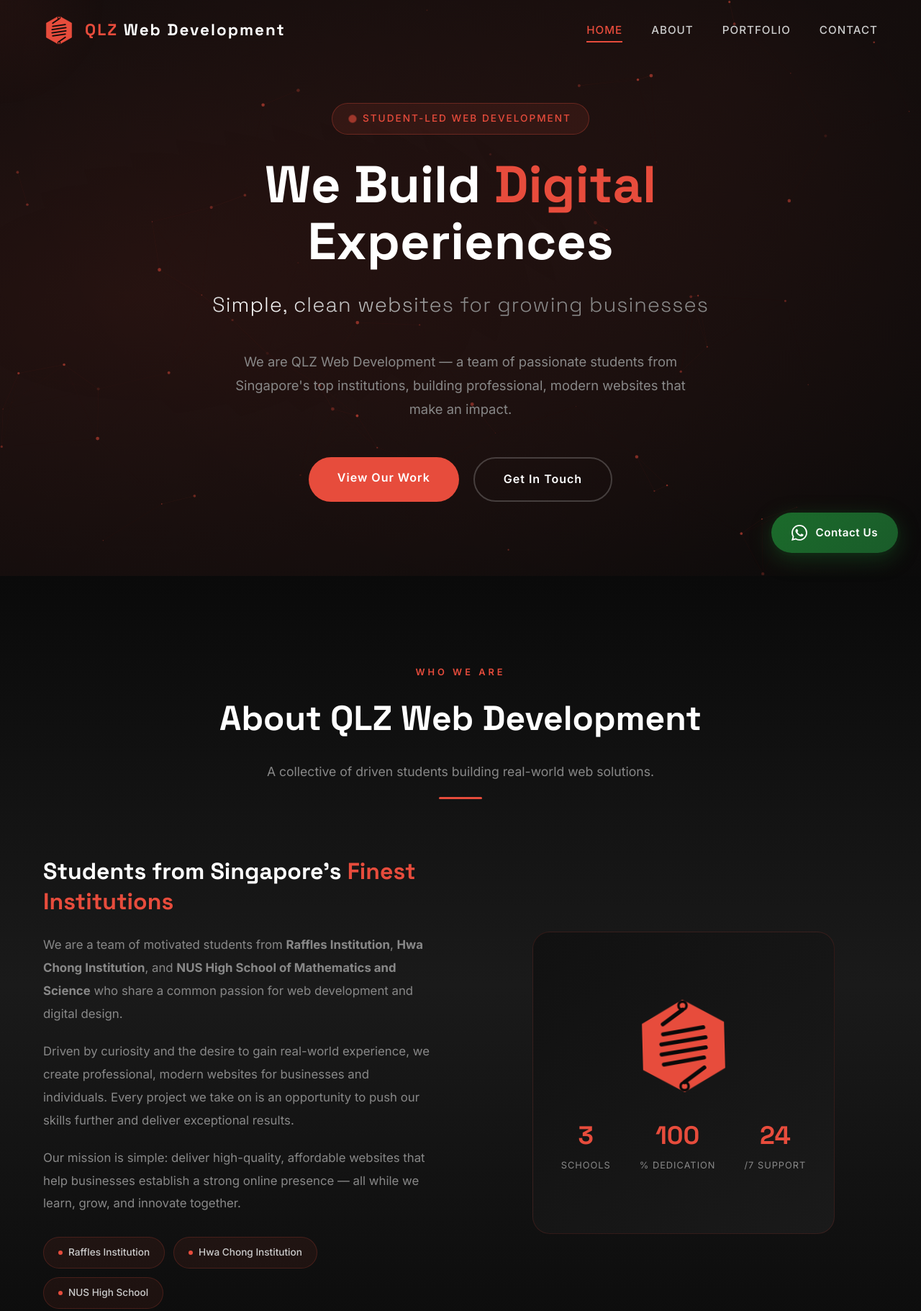
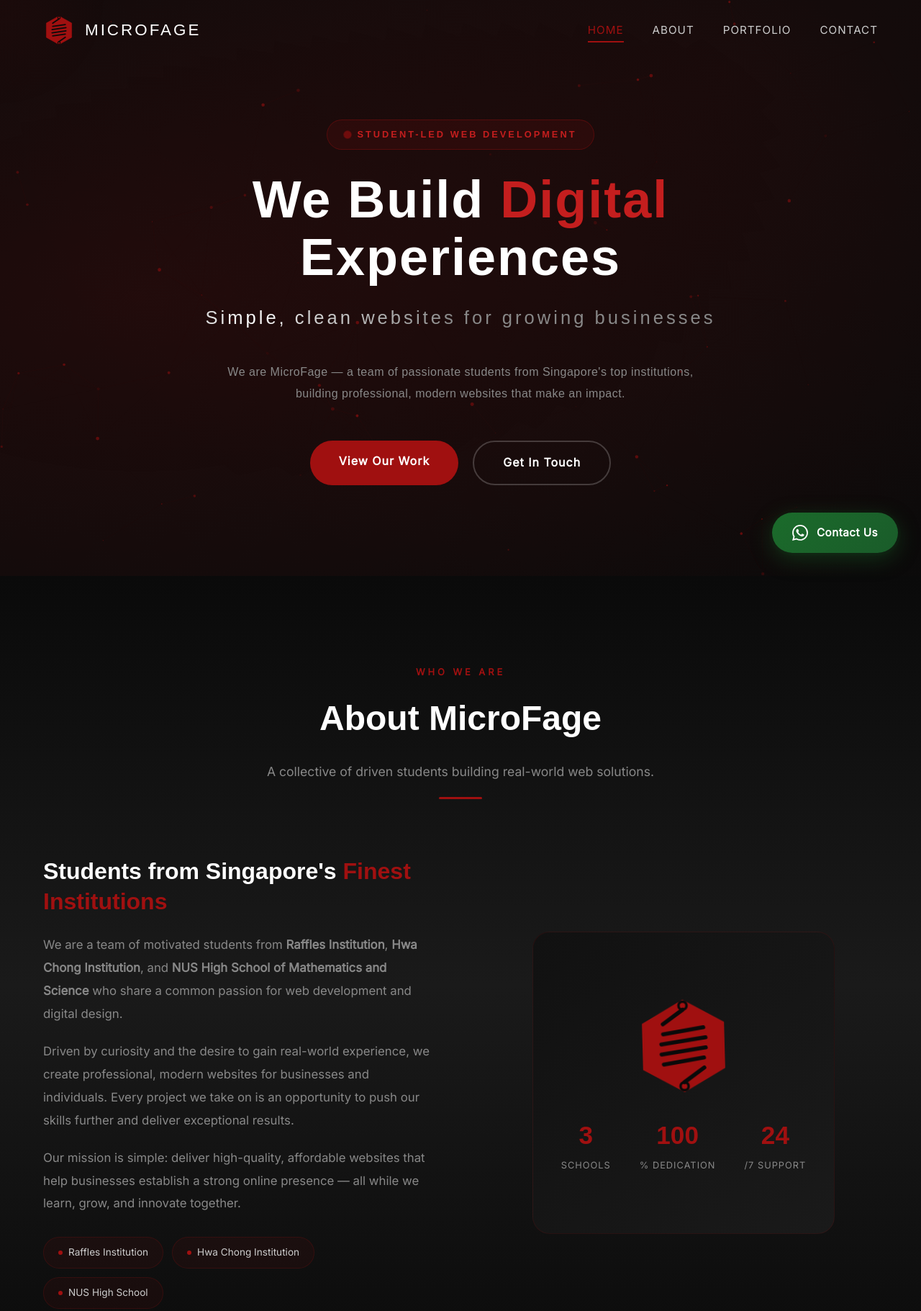
Before and after one commit to le-pain-531/MicroFage, a plain HTML site: page index.html in a window 1280 px wide. Shown: the top 1821 px of the page at 72% size. Drawn offline with Linux system fonts and the light colour scheme; a small style sheet from the web is missing.

Commit message:
Rename project from QLZ Web Development to MicroFage

```diff
--- a/index.html
+++ b/index.html
@@ -3,16 +3,20 @@
 <head>
     <meta charset="UTF-8">
     <meta name="viewport" content="width=device-width, initial-scale=1.0">
-    <title>QLZ Web Development</title>
+    <title>MicroFage</title>
     <style>
         /* ===== FONTS & RESET ===== */
-        @import url('https://fonts.googleapis.com/css2?family=Inter:wght@300;400;500;600;700;800;900&family=Space+Grotesk:wght@300;400;500;600;700&display=swap');
+        @import url('https://cdn.jsdelivr.net/npm/@fontsource/inter@5.0.18/index.min.css');
+        @import url('https://cdn.jsdelivr.net/npm/@fontsource/space-grotesk@5.0.18/index.min.css');
+        @import url('https://cdn.jsdelivr.net/npm/@fontsource/orbitron@5.0.18/index.min.css');
+        @import url('https://cdn.jsdelivr.net/npm/@fontsource/azonix@5.0.18/index.min.css');
         * { margin: 0; padding: 0; box-sizing: border-box; }
 
         /* ===== CSS VARIABLES ===== */
         :root {
-            --red-primary: #e74c3c;
-            --red-dark: #c0392b;
+            --red-primary: #a01010;
+            --red-dark: #6b0f0f;
+            --red-accent: #c41e1e;
             --black-primary: #0a0a0a;
             --black-soft: #1a1a1a;
             --black-card: #111111;
@@ -59,7 +63,7 @@
             background: rgba(10, 10, 10, 0.95);
             backdrop-filter: blur(20px);
             padding: 14px 60px;
-            box-shadow: 0 4px 30px rgba(231, 76, 60, 0.15);
+            box-shadow: 0 4px 30px rgba(160, 16, 16, 0.15);
         }
         .nav-logo {
             display: flex;
@@ -75,12 +79,12 @@
         }
         .nav-logo:hover svg { transform: rotate(15deg) scale(1.1); }
         .nav-logo-text {
-            font-family: 'Space Grotesk', sans-serif;
+            font-family: 'Azonix', sans-serif;
             font-size: 1.4rem;
-            font-weight: 700;
-            letter-spacing: 2px;
-        }
-        .nav-logo-text span { color: var(--red-primary); }
+            font-weight: 400;
+            letter-spacing: 3px;
+            color: var(--white);
+        }
         .nav-links {
             display: flex;
             gap: 40px;
@@ -195,8 +199,8 @@
             left: -30%;
             width: 160%;
             height: 200%;
-            background: radial-gradient(ellipse at 30% 50%, rgba(231, 76, 60, 0.12) 0%, transparent 60%),
-                        radial-gradient(ellipse at 70% 30%, rgba(231, 76, 60, 0.06) 0%, transparent 50%);
+            background: radial-gradient(ellipse at 30% 50%, rgba(160, 16, 16, 0.15) 0%, transparent 60%),
+                        radial-gradient(ellipse at 70% 30%, rgba(160, 16, 16, 0.08) 0%, transparent 50%);
             z-index: 0;
             animation: heroGradientFloat 15s ease-in-out infinite alternate;
         }
@@ -214,14 +218,15 @@
             display: inline-flex;
             align-items: center;
             gap: 10px;
-            background: rgba(231, 76, 60, 0.1);
-            border: 1px solid rgba(231, 76, 60, 0.3);
+            background: rgba(160, 16, 16, 0.12);
+            border: 1px solid rgba(160, 16, 16, 0.35);
             padding: 10px 24px;
             border-radius: 50px;
-            font-size: 0.85rem;
-            font-weight: 500;
-            color: var(--red-primary);
-            letter-spacing: 2px;
+            font-family: 'Orbitron', sans-serif;
+            font-size: 0.8rem;
+            font-weight: 600;
+            color: var(--red-accent);
+            letter-spacing: 3px;
             text-transform: uppercase;
             margin-bottom: 30px;
             animation: fadeInUp 0.8s ease forwards;
@@ -239,18 +244,19 @@
             50% { opacity: 0.5; transform: scale(1.5); }
         }
         .hero h1 {
-            font-family: 'Space Grotesk', sans-serif;
+            font-family: 'Orbitron', sans-serif;
             font-size: 4.5rem;
             font-weight: 800;
             line-height: 1.1;
             margin-bottom: 24px;
             animation: fadeInUp 0.8s ease 0.2s forwards;
             opacity: 0;
-        }
-        .hero h1 .red-text { color: var(--red-primary); }
+            letter-spacing: 2px;
+        }
+        .hero h1 .red-text { color: var(--red-accent); }
         .hero-slogan {
-            font-family: 'Space Grotesk', sans-serif;
-            font-size: 1.8rem;
+            font-family: 'Orbitron', sans-serif;
+            font-size: 1.6rem;
             font-weight: 300;
             margin-bottom: 40px;
             background: linear-gradient(110deg, #888 0%, #888 30%, #fff 40%, #d4d4d4 45%, #fff 50%, #d4d4d4 55%, #888 70%, #888 100%);
@@ -260,20 +266,23 @@
             background-clip: text;
             animation: fadeInUp 0.8s ease 0.4s forwards, metallicGlint 4s ease-in-out infinite;
             opacity: 0;
-            letter-spacing: 1px;
+            letter-spacing: 4px;
         }
         @keyframes metallicGlint {
             0% { background-position: 200% center; }
             100% { background-position: -200% center; }
         }
         .hero-description {
-            font-size: 1.15rem;
+            font-family: 'Orbitron', sans-serif;
+            font-size: 1rem;
+            font-weight: 400;
             color: var(--gray);
-            line-height: 1.8;
+            line-height: 1.9;
             max-width: 650px;
             margin: 0 auto 50px;
             animation: fadeInUp 0.8s ease 0.6s forwards;
             opacity: 0;
+            letter-spacing: 0.5px;
         }
         .hero-cta {
             display: flex;
@@ -318,7 +327,7 @@
         .btn-primary:hover::before { left: 100%; }
         .btn-primary:hover {
             transform: translateY(-3px);
-            box-shadow: 0 12px 40px rgba(231, 76, 60, 0.4);
+            box-shadow: 0 12px 40px rgba(160, 16, 16, 0.4);
             background: var(--red-dark);
         }
         .btn-secondary {
@@ -408,8 +417,8 @@
             align-items: center;
             gap: 8px;
             padding: 10px 20px;
-            background: rgba(231, 76, 60, 0.08);
-            border: 1px solid rgba(231, 76, 60, 0.2);
+            background: rgba(160, 16, 16, 0.08);
+            border: 1px solid rgba(160, 16, 16, 0.2);
             border-radius: 50px;
             font-size: 0.85rem;
             font-weight: 500;
@@ -417,7 +426,7 @@
             transition: all 0.3s ease;
         }
         .school-badge:hover {
-            background: rgba(231, 76, 60, 0.15);
+            background: rgba(160, 16, 16, 0.15);
             border-color: var(--red-primary);
             color: var(--white);
             transform: translateY(-2px);
@@ -438,7 +447,7 @@
             max-width: 420px;
             aspect-ratio: 1;
             background: linear-gradient(135deg, var(--black-card) 0%, var(--black-soft) 100%);
-            border: 1px solid rgba(231, 76, 60, 0.15);
+            border: 1px solid rgba(160, 16, 16, 0.15);
             border-radius: 24px;
             display: flex;
             flex-direction: column;
@@ -452,7 +461,7 @@
             content: '';
             position: absolute;
             inset: -1px;
-            background: linear-gradient(135deg, rgba(231, 76, 60, 0.3), transparent, rgba(231, 76, 60, 0.1));
+            background: linear-gradient(135deg, rgba(160, 16, 16, 0.3), transparent, rgba(160, 16, 16, 0.1));
             border-radius: 24px;
             z-index: -1;
         }
@@ -518,14 +527,14 @@
         .benefit-card:hover::before { transform: scaleX(1); }
         .benefit-card:hover {
             transform: translateY(-12px);
-            border-color: rgba(231, 76, 60, 0.3);
-            box-shadow: 0 25px 60px rgba(0, 0, 0, 0.5), 0 0 40px rgba(231, 76, 60, 0.08);
+            border-color: rgba(160, 16, 16, 0.3);
+            box-shadow: 0 25px 60px rgba(0, 0, 0, 0.5), 0 0 40px rgba(160, 16, 16, 0.08);
         }
         .benefit-icon {
             width: 80px;
             height: 80px;
             margin: 0 auto 28px;
-            background: rgba(231, 76, 60, 0.08);
+            background: rgba(160, 16, 16, 0.08);
             border-radius: 20px;
             display: flex;
             align-items: center;
@@ -533,7 +542,7 @@
             transition: all 0.4s ease;
         }
         .benefit-card:hover .benefit-icon {
-            background: rgba(231, 76, 60, 0.15);
+            background: rgba(160, 16, 16, 0.15);
             transform: scale(1.1) rotate(5deg);
         }
         .benefit-icon svg {
@@ -557,7 +566,7 @@
             display: inline-block;
             margin-top: 20px;
             padding: 6px 16px;
-            background: rgba(231, 76, 60, 0.1);
+            background: rgba(160, 16, 16, 0.1);
             border-radius: 50px;
             font-size: 0.75rem;
             font-weight: 600;
@@ -580,7 +589,7 @@
             position: relative;
         }
         .portfolio-project:hover {
-            border-color: rgba(231, 76, 60, 0.3);
+            border-color: rgba(160, 16, 16, 0.3);
             box-shadow: 0 30px 80px rgba(0, 0, 0, 0.5);
             transform: translateY(-8px);
         }
@@ -675,8 +684,8 @@
         .portfolio-tag {
             display: inline-block;
             padding: 6px 16px;
-            background: rgba(231, 76, 60, 0.1);
-            border: 1px solid rgba(231, 76, 60, 0.2);
+            background: rgba(160, 16, 16, 0.1);
+            border: 1px solid rgba(160, 16, 16, 0.2);
             border-radius: 50px;
             font-size: 0.75rem;
             font-weight: 600;
@@ -772,14 +781,14 @@
             color: inherit;
         }
         .contact-item:hover {
-            border-color: rgba(231, 76, 60, 0.3);
+            border-color: rgba(160, 16, 16, 0.3);
             transform: translateX(8px);
             box-shadow: 0 10px 30px rgba(0,0,0,0.3);
         }
         .contact-item-icon {
             width: 56px;
             height: 56px;
-            background: rgba(231, 76, 60, 0.1);
+            background: rgba(160, 16, 16, 0.1);
             border-radius: 14px;
             display: flex;
             align-items: center;
@@ -834,7 +843,7 @@
         .form-group input:focus,
         .form-group textarea:focus {
             border-color: var(--red-primary);
-            box-shadow: 0 0 0 3px rgba(231, 76, 60, 0.15);
+            box-shadow: 0 0 0 3px rgba(160, 16, 16, 0.15);
         }
         .form-group textarea { height: 120px; resize: vertical; }
         .form-submit-btn {
@@ -866,7 +875,7 @@
         .form-submit-btn:hover {
             background: var(--red-dark);
             transform: translateY(-2px);
-            box-shadow: 0 10px 30px rgba(231, 76, 60, 0.3);
+            box-shadow: 0 10px 30px rgba(160, 16, 16, 0.3);
         }
 
         /* ===== FOOTER ===== */
@@ -888,12 +897,12 @@
         .footer-logo { display: flex; align-items: center; gap: 12px; }
         .footer-logo svg { width: 36px; height: 36px; }
         .footer-logo-text {
-            font-family: 'Space Grotesk', sans-serif;
-            font-weight: 700;
+            font-family: 'Azonix', sans-serif;
+            font-weight: 400;
             font-size: 1.1rem;
-            letter-spacing: 2px;
-        }
-        .footer-logo-text span { color: var(--red-primary); }
+            letter-spacing: 3px;
+            color: var(--white);
+        }
         .footer-copy { color: var(--gray); font-size: 0.85rem; }
         .footer-links { display: flex; gap: 24px; }
         .footer-links a {
@@ -954,7 +963,7 @@
             width: 300px;
             height: 300px;
             border-radius: 50%;
-            background: radial-gradient(circle, rgba(231, 76, 60, 0.06) 0%, transparent 70%);
+            background: radial-gradient(circle, rgba(160, 16, 16, 0.06) 0%, transparent 70%);
             pointer-events: none;
             z-index: 1;
             transform: translate(-50%, -50%);
@@ -1052,7 +1061,7 @@
     <!-- Loader -->
     <div class="loader" id="loader">
         <svg class="loader-logo" viewBox="0 0 100 100" xmlns="http://www.w3.org/2000/svg" aria-label="Loading">
-            <path d="M50 5 L90 27.5 L90 72.5 L50 95 L10 72.5 L10 27.5 Z" fill="#e74c3c" stroke="#e74c3c" stroke-width="2"/>
+            <path d="M50 5 L90 27.5 L90 72.5 L50 95 L10 72.5 L10 27.5 Z" fill="#a01010" stroke="#a01010" stroke-width="2"/>
             <line x1="30" y1="38" x2="70" y2="32" stroke="#0a0a0a" stroke-width="4" stroke-linecap="round"/>
             <line x1="28" y1="48" x2="72" y2="42" stroke="#0a0a0a" stroke-width="4" stroke-linecap="round"/>
             <line x1="28" y1="58" x2="72" y2="52" stroke="#0a0a0a" stroke-width="4" stroke-linecap="round"/>
@@ -1073,8 +1082,8 @@
     <!-- Navigation -->
     <nav class="navbar" id="navbar">
         <a href="#home" class="nav-logo">
-            <svg viewBox="0 0 100 100" xmlns="http://www.w3.org/2000/svg" aria-label="QLZ Logo">
-                <path d="M50 5 L90 27.5 L90 72.5 L50 95 L10 72.5 L10 27.5 Z" fill="#e74c3c" stroke="#e74c3c" stroke-width="1.5"/>
+            <svg viewBox="0 0 100 100" xmlns="http://www.w3.org/2000/svg" aria-label="MicroFage Logo">
+                <path d="M50 5 L90 27.5 L90 72.5 L50 95 L10 72.5 L10 27.5 Z" fill="#a01010" stroke="#a01010" stroke-width="1.5"/>
                 <line x1="30" y1="38" x2="70" y2="32" stroke="#0a0a0a" stroke-width="4" stroke-linecap="round"/>
                 <line x1="28" y1="48" x2="72" y2="42" stroke="#0a0a0a" stroke-width="4" stroke-linecap="round"/>
                 <line x1="28" y1="58" x2="72" y2="52" stroke="#0a0a0a" stroke-width="4" stroke-linecap="round"/>
@@ -1084,7 +1093,7 @@
                 <line x1="50" y1="14" x2="30" y2="28" stroke="#0a0a0a" stroke-width="4" stroke-linecap="round"/>
                 <line x1="50" y1="86" x2="70" y2="72" stroke="#0a0a0a" stroke-width="4" stroke-linecap="round"/>
             </svg>
-            <span class="nav-logo-text"><span>QLZ</span> Web Development</span>
+            <span class="nav-logo-text">MICROFAGE</span>
         </a>
         <ul class="nav-links">
             <li><a href="#home" class="active">Home</a></li>
@@ -1116,7 +1125,7 @@
             <h1>We Build <span class="red-text">Digital</span><br>Experiences</h1>
             <p class="hero-slogan">Simple, clean websites for growing businesses</p>
             <p class="hero-description">
-                We are QLZ Web Development — a team of passionate students from Singapore's top institutions,
+                We are MicroFage — a team of passionate students from Singapore's top institutions,
                 building professional, modern websites that make an impact.
             </p>
             <div class="hero-cta">
@@ -1130,7 +1139,7 @@
     <section class="section about-section" id="about">
         <div class="section-header reveal">
             <span class="section-label">Who We Are</span>
-            <h2 class="section-title">About QLZ Web Development</h2>
+            <h2 class="section-title">About MicroFage</h2>
             <p class="section-subtitle">A collective of driven students building real-world web solutions.</p>
             <div class="section-divider"></div>
         </div>
@@ -1153,8 +1162,8 @@
             </div>
             <div class="about-visual reveal reveal-delay-2">
                 <div class="about-visual-card">
-                    <svg viewBox="0 0 100 100" xmlns="http://www.w3.org/2000/svg" aria-label="QLZ Icon">
-                        <path d="M50 5 L90 27.5 L90 72.5 L50 95 L10 72.5 L10 27.5 Z" fill="#e74c3c" stroke="#e74c3c" stroke-width="1.5"/>
+                    <svg viewBox="0 0 100 100" xmlns="http://www.w3.org/2000/svg" aria-label="MicroFage Icon">
+                        <path d="M50 5 L90 27.5 L90 72.5 L50 95 L10 72.5 L10 27.5 Z" fill="#a01010" stroke="#a01010" stroke-width="1.5"/>
                         <line x1="30" y1="38" x2="70" y2="32" stroke="#0a0a0a" stroke-width="4" stroke-linecap="round"/>
                         <line x1="28" y1="48" x2="72" y2="42" stroke="#0a0a0a" stroke-width="4" stroke-linecap="round"/>
                         <line x1="28" y1="58" x2="72" y2="52" stroke="#0a0a0a" stroke-width="4" stroke-linecap="round"/>
@@ -1290,8 +1299,7 @@
                 <h3>Let's Build Something <span>Amazing Together</span></h3>
                 <p>Whether you need a simple landing page or a full business website, we're here to help. Get in touch with us through any of the channels below.</p>
                 <div class="contact-items">
-                    <!-- Email link with pre-filled subject/body for desktop -->
-                    <a href="mailto:qycchn@gmail.com?subject=Website%20Inquiry&body=Hi%20QLZ%20Web%20Development,%0A%0AI%20would%20like%20to%20inquire%20about..." class="contact-item">
+                    <a href="mailto:qycchn@gmail.com?subject=Website%20Inquiry&body=Hi%20MicroFage,%0A%0AI%20would%20like%20to%20inquire%20about..." class="contact-item">
                         <div class="contact-item-icon">
                             <svg xmlns="http://www.w3.org/2000/svg" fill="none" viewBox="0 0 24 24" stroke="currentColor" stroke-width="2" aria-hidden="true">
                                 <path stroke-linecap="round" stroke-linejoin="round" d="M3 8l7.89 5.26a2 2 0 002.22 0L21 8M5 19h14a2 2 0 002-2V7a2 2 0 00-2-2H5a2 2 0 00-2 2v10a2 2 0 002 2z"/>
@@ -1340,8 +1348,8 @@
     <footer class="footer">
         <div class="footer-content">
             <div class="footer-logo">
-                <svg viewBox="0 0 100 100" xmlns="http://www.w3.org/2000/svg" width="36" height="36" aria-label="QLZ Logo">
-                    <path d="M50 5 L90 27.5 L90 72.5 L50 95 L10 72.5 L10 27.5 Z" fill="#e74c3c" stroke="#e74c3c" stroke-width="1.5"/>
+                <svg viewBox="0 0 100 100" xmlns="http://www.w3.org/2000/svg" width="36" height="36" aria-label="MicroFage Logo">
+                    <path d="M50 5 L90 27.5 L90 72.5 L50 95 L10 72.5 L10 27.5 Z" fill="#a01010" stroke="#a01010" stroke-width="1.5"/>
                     <line x1="30" y1="38" x2="70" y2="32" stroke="#0a0a0a" stroke-width="4" stroke-linecap="round"/>
                     <line x1="28" y1="48" x2="72" y2="42" stroke="#0a0a0a" stroke-width="4" stroke-linecap="round"/>
                     <line x1="28" y1="58" x2="72" y2="52" stroke="#0a0a0a" stroke-width="4" stroke-linecap="round"/>
@@ -1351,9 +1359,9 @@
                     <line x1="50" y1="14" x2="30" y2="28" stroke="#0a0a0a" stroke-width="4" stroke-linecap="round"/>
                     <line x1="50" y1="86" x2="70" y2="72" stroke="#0a0a0a" stroke-width="4" stroke-linecap="round"/>
                 </svg>
-                <span class="footer-logo-text"><span>QLZ</span> Web Development</span>
+                <span class="footer-logo-text">MICROFAGE</span>
             </div>
-            <p class="footer-copy">&copy; 2026 QLZ Web Development. All rights reserved.</p>
+            <p class="footer-copy">&copy; 2026 MicroFage. All rights reserved.</p>
             <div class="footer-links">
                 <a href="#home">Home</a>
                 <a href="#about">About</a>
@@ -1405,7 +1413,7 @@
             draw() {
                 ctx.beginPath();
                 ctx.arc(this.x, this.y, this.size, 0, Math.PI * 2);
-                ctx.fillStyle = `rgba(231, 76, 60, ${this.opacity})`;
+                ctx.fillStyle = `rgba(160, 16, 16, ${this.opacity})`;
                 ctx.fill();
             }
         }
@@ -1423,7 +1431,7 @@
                     if (dist < 150) {
                         const opacity = (1 - dist / 150) * 0.15;
                         ctx.beginPath();
-                        ctx.strokeStyle = `rgba(231, 76, 60, ${opacity})`;
+                        ctx.strokeStyle = `rgba(160, 16, 16, ${opacity})`;
                         ctx.lineWidth = 0.5;
                         ctx.moveTo(particles[a].x, particles[a].y);
                         ctx.lineTo(particles[b].x, particles[b].y);
@@ -1511,7 +1519,7 @@
         }, { threshold: 0.5 });
         document.querySelectorAll('.counter').forEach(c => counterObserver.observe(c));
 
-        // ===== FORM SUBMISSION (EMAIL VIA MAILTO - WORKS ON DESKTOP) =====
+        // ===== FORM SUBMISSION =====
         function handleFormSubmit(e) {
             e.preventDefault();
             const name = document.getElementById('name').value.trim();
@@ -1519,7 +1527,7 @@
             const message = document.getElementById('message').value.trim();
 
             const subject = encodeURIComponent('Website Inquiry from ' + name);
-            const body = encodeURIComponent(`Hi QLZ Web Development,\n\nMy name is ${name} and my email is ${email}.\n\n${message}\n\nBest regards,\n${name}`);
+            const body = encodeURIComponent(`Hi MicroFage,\n\nMy name is ${name} and my email is ${email}.\n\n${message}\n\nBest regards,\n${name}`);
 
             window.location.href = `mailto:qycchn@gmail.com?subject=${subject}&body=${body}`;
             document.getElementById('contactForm').reset();
```
